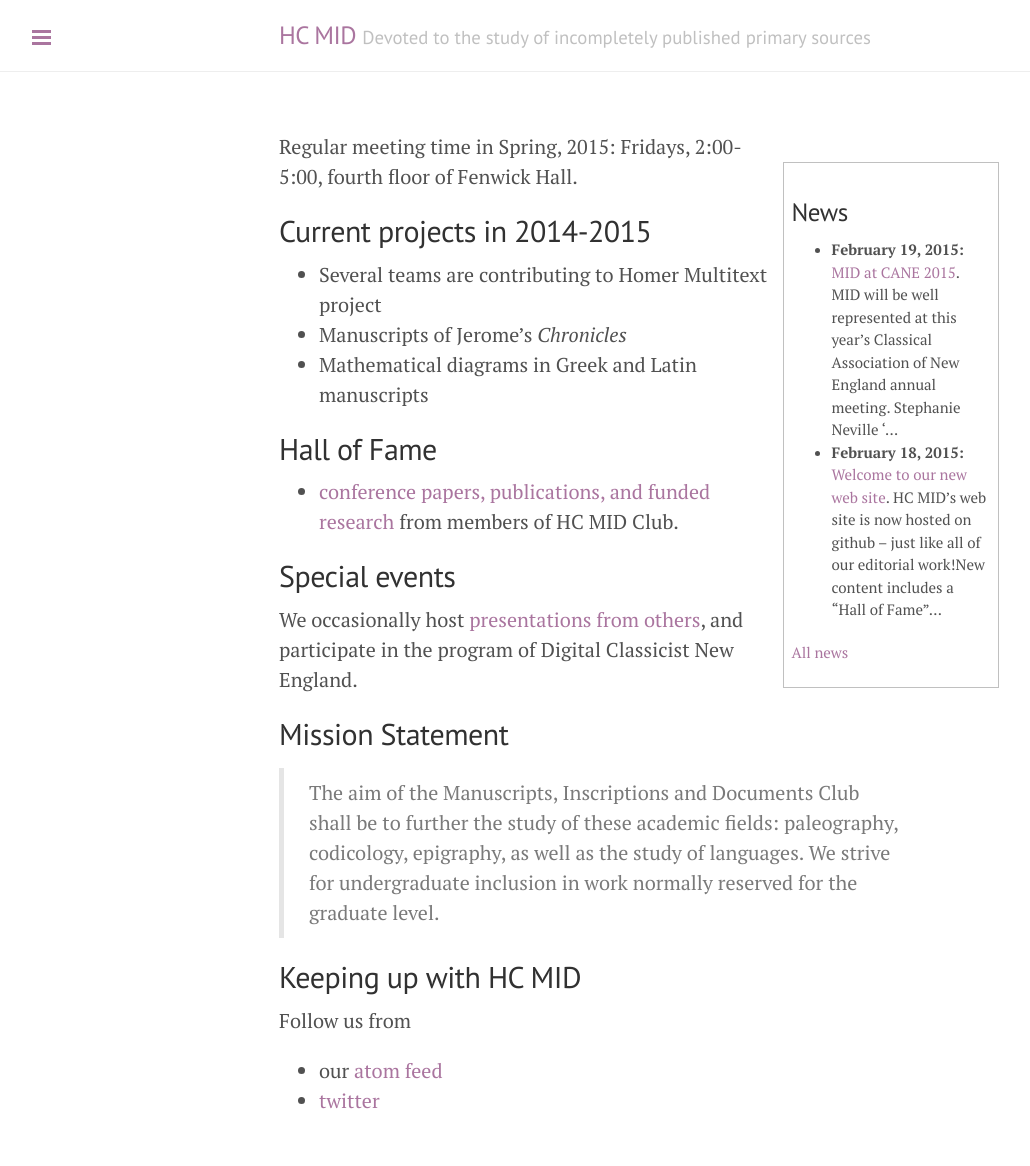
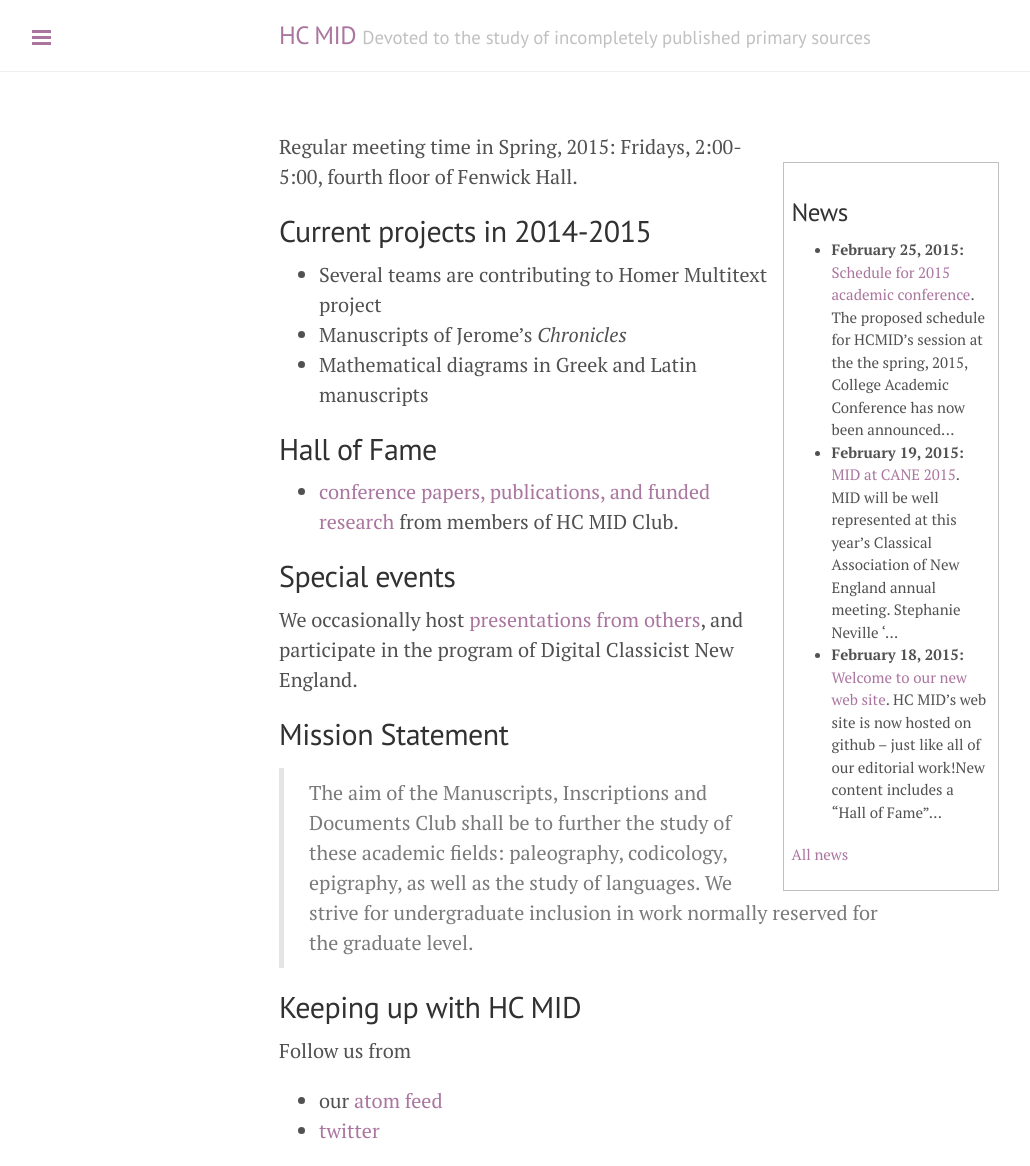
Before and after one commit to HCMID/HCMID.github.io, a Jekyll site: the page built from index.md, in a window 1280 px wide. Shown: the whole page, without its empty margins (1-1031 px from the left). Built offline with Jekyll 4.4.1, drawn with Linux system fonts in a browser that asks for light colours; before the commit the page ends 1136 px from its top, so only the background shows below that.

Commit message:
Add 2015 acad.conf. program

```diff
--- /dev/null
+++ b/_posts/2015-02-25-acadconf.md
@@ -0,0 +1,6 @@
+---
+title: Schedule for 2015 academic conference
+layout: post
+---
+
+The proposed schedule for HCMID's session at the the spring, 2015, College Academic Conference has now been announced.    See the program here: <http://hcmid.github.io/hof/hcacad/> The ten presentations by 15 HCMID members from first years to seniors.
```
Also changed, not shown: hof/acad-2015.md (+12 -9 lines).
